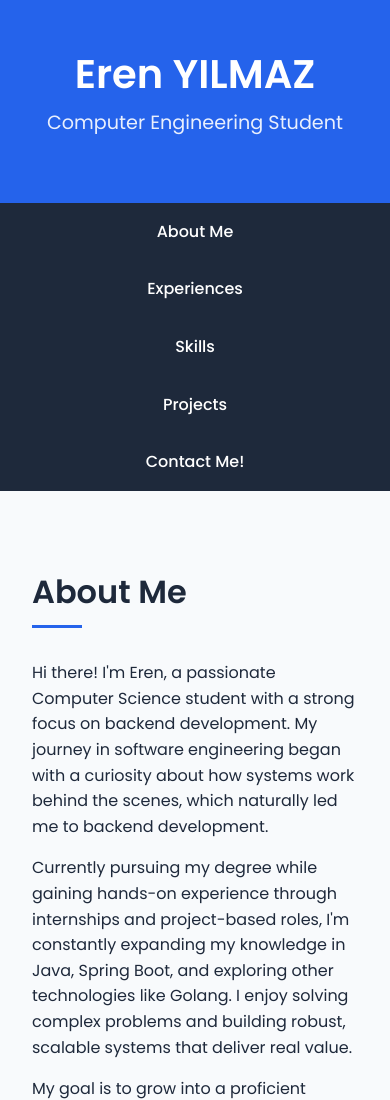
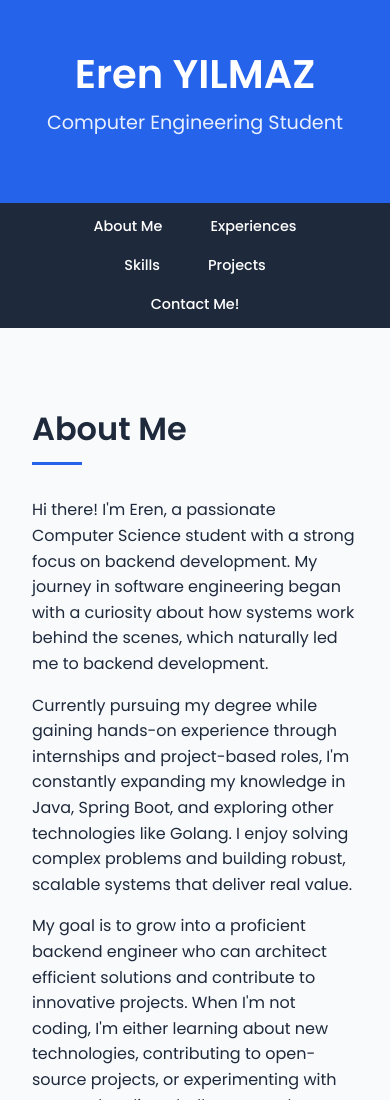
Before and after one commit to yilmazeren0/yilmazeren0.github.io, a plain HTML site: page eportfolio/index.html in a window 390 px wide. Shown: the top 1100 px of the page. Drawn offline with Linux system fonts and the light colour scheme.

Commit message:
Update index.css

```diff
--- a/eportfolio/index.css
+++ b/eportfolio/index.css
@@ -512,14 +512,23 @@ footer {
         font-size: 2.5rem;
     }
 
-    nav ul {
-        text-align: center;
-        flex-direction: column;
+
+    nav {
+        padding: 0.25rem 0;
     }
 
-    nav li {
-        margin: 0;
+    nav a {
+        padding: 0.5rem;
+        font-size: 0.9rem;
     }
+
+    nav ul {
+        display: flex;
+        flex-direction: row;
+        flex-wrap: wrap;
+        justify-content: center;
+    }
+
 
     .about-content {
         grid-template-columns: 1fr;
```
